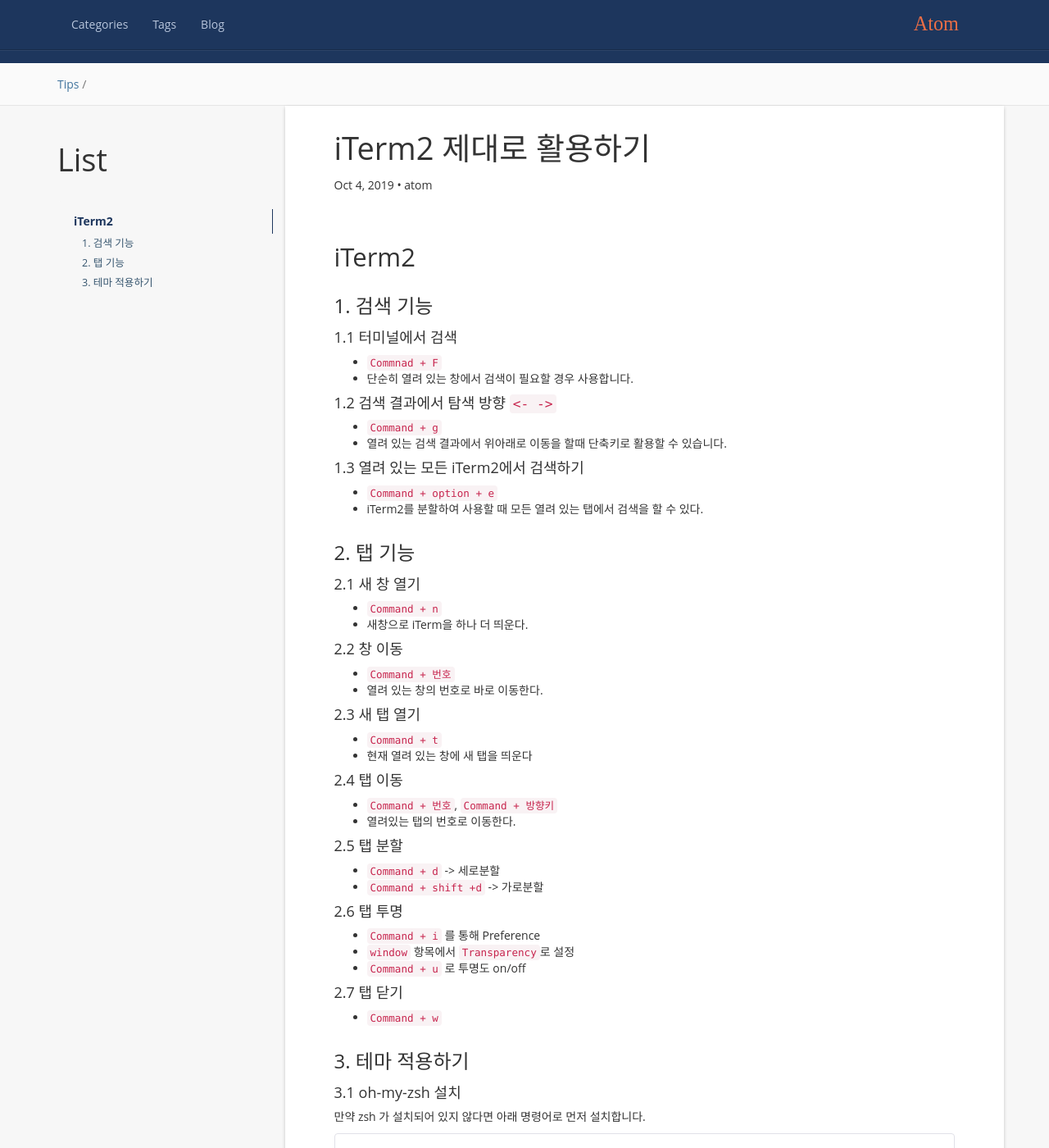
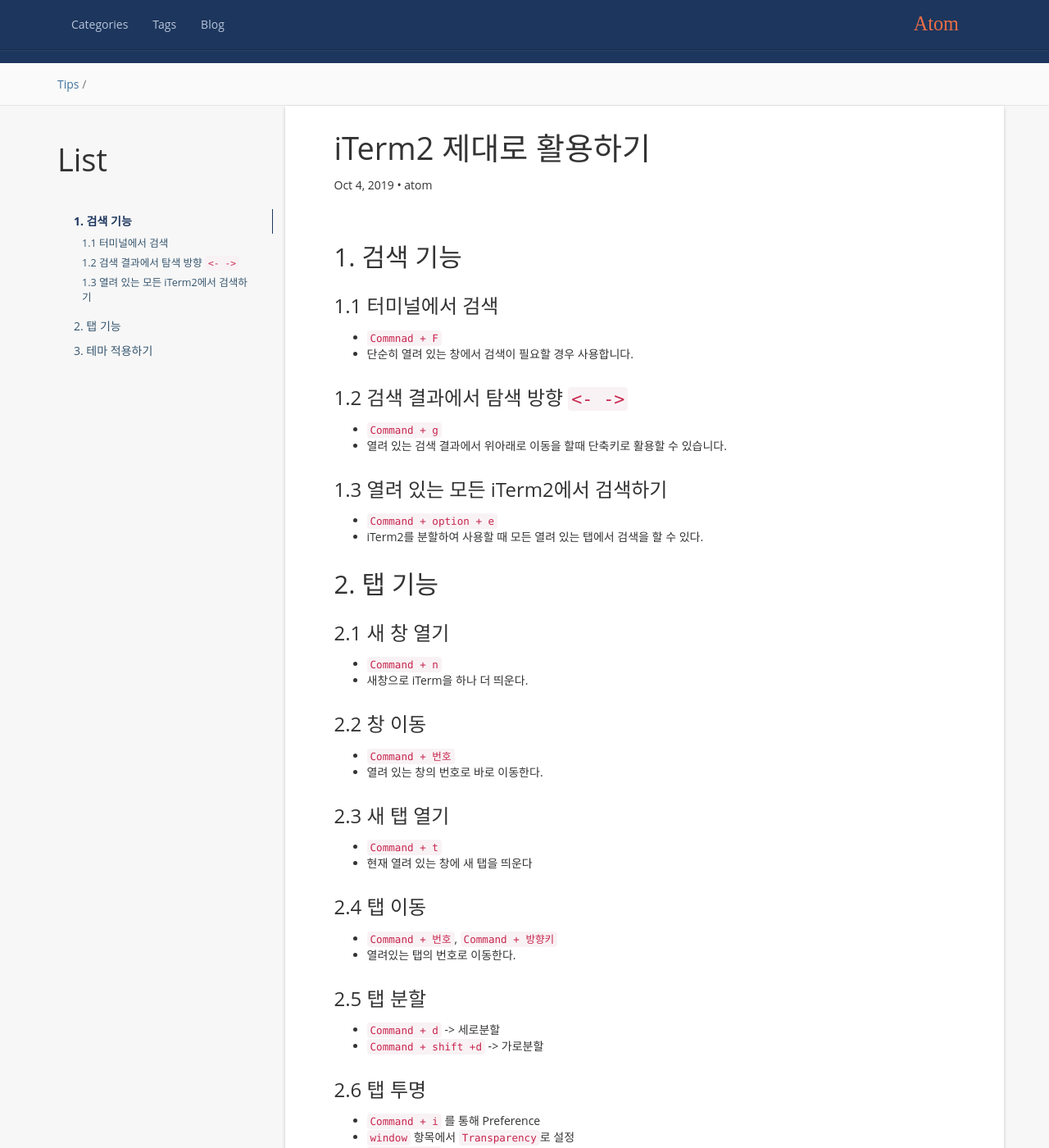
Before and after one commit to atomwoww/atomwoww.github.io, a Jekyll site: the page built from _posts/2019-10-04-iterm2_mac.md, in a window 1280 px wide and 1400 px high, scrolled down 200 px. Shown: the whole window at 82% size. Built offline with Jekyll 4.4.1, drawn with Linux system fonts in a browser that asks for light colours; nearby versions of some CDN libraries; a script that is not in the unit is left out; comment, search, counter and statistics services are not loaded.

Commit message:
remove ##

````diff
--- a/_posts/2019-10-04-iterm2_mac.md
+++ b/_posts/2019-10-04-iterm2_mac.md
@@ -10,70 +10,68 @@
 * content
 {:toc}
 
-## iTerm2
+## 1. 검색 기능
 
-### 1. 검색 기능
+### 1.1 터미널에서 검색
 
-#### 1.1 터미널에서 검색
+* `Commnad + F`
+* 단순히 열려 있는 창에서 검색이 필요할 경우 사용합니다.
 
-- `Commnad + F`
-- 단순히 열려 있는 창에서 검색이 필요할 경우 사용합니다.
+### 1.2 검색 결과에서 탐색 방향 `<- ->`
 
-#### 1.2 검색 결과에서 탐색 방향 `<- ->`
+* `Command + g`
+* 열려 있는 검색 결과에서 위아래로 이동을 할때 단축키로 활용할 수 있습니다.
 
-- `Command + g`
-- 열려 있는 검색 결과에서 위아래로 이동을 할때 단축키로 활용할 수 있습니다.
+### 1.3 열려 있는 모든 iTerm2에서 검색하기
 
-#### 1.3 열려 있는 모든 iTerm2에서 검색하기
+* `Command + option + e`
+* iTerm2를 분할하여 사용할 때 모든 열려 있는 탭에서 검색을 할 수 있다.
 
-- `Command + option + e`
-- iTerm2를 분할하여 사용할 때 모든 열려 있는 탭에서 검색을 할 수 있다.
+## 2. 탭 기능
 
-### 2. 탭 기능
+### 2.1 새 창 열기
 
-#### 2.1 새 창 열기
+* `Command + n`
+* 새창으로 iTerm을 하나 더 띄운다.
 
-- `Command + n`
-- 새창으로 iTerm을 하나 더 띄운다.
+### 2.2 창 이동
 
-#### 2.2 창 이동
+* `Command + 번호`
+* 열려 있는 창의 번호로 바로 이동한다.
 
-- `Command + 번호`
-- 열려 있는 창의 번호로 바로 이동한다.
+### 2.3 새 탭 열기
 
-#### 2.3 새 탭 열기
+* `Command + t`
+* 현재 열려 있는 창에 새 탭을 띄운다
 
-- `Command + t`
-- 현재 열려 있는 창에 새 탭을 띄운다
+### 2.4 탭 이동
 
-#### 2.4 탭 이동
+* `Command + 번호`, `Command + 방향키`
+* 열려있는 탭의 번호로 이동한다.
 
-- `Command + 번호`, `Command + 방향키`
-- 열려있는 탭의 번호로 이동한다.
+### 2.5 탭 분할
 
-#### 2.5 탭 분할
+* `Command + d` -> 세로분할
+* `Command + shift +d` -> 가로분할
 
-- `Command + d` -> 세로분할
-- `Command + shift +d` -> 가로분할
+### 2.6 탭 투명
 
-#### 2.6 탭 투명
+* `Command + i` 를 통해 Preference
+* `window` 항목에서 `Transparency`로 설정
+* `Command + u` 로 투명도 on/off
 
-- `Command + i` 를 통해 Preference
-- `window` 항목에서 `Transparency`로 설정
-- `Command + u` 로 투명도 on/off
+### 2.7 탭 닫기
 
-#### 2.7 탭 닫기
+* `Command + w`
 
-- `Command + w`
+## 3. 테마 적용하기
 
-### 3. 테마 적용하기
-
-#### 3.1 oh-my-zsh 설치
+### 3.1 oh-my-zsh 설치
 
 만약 zsh 가 설치되어 있지 않다면 아래 명령어로 먼저 설치합니다.
 
 ```shell
-$ brew install zsh    # zsh 다운로드
+brew install zsh    # zsh 다운로드
 ```
 
 이제 zsh를 기본 쉘로 바꿉니다
@@ -84,23 +82,23 @@
 $ sh -c "$(curl -fsSL https://raw.githubusercontent.com/robbyrussell/oh-my-zsh/master/tools/install.sh)"  # oh my zsh 다운로드
 ```
 
-#### 3.2 oh-my-zsh 플러그인 설치
+### 3.2 oh-my-zsh 플러그인 설치
 
-#### 3.2.1 autojump 설치
+### 3.2.1 autojump 설치
 
 ```shell
 brew install autojump
 echo "plugins=(autojump)" >> ${ZDOTDIR:-$HOME}/.zshrc # bash에 설정
 ```
 
-#### 3.2.2 autosuggestions 설치
+### 3.2.2 autosuggestions 설치
 
 ```shell
 brew install zsh-autosuggestions
 echo "source /usr/local/share/zsh-autosuggestions/zsh-autosuggestions.zsh" >> ${ZDOTDIR:-$HOME}/.zshrc
 ```
 
-#### 3.2.3 syntax highlighter 설치
+### 3.2.3 syntax highlighter 설치
 
 ```shell
 cd ~/.oh-my-zsh/custom/plugins
@@ -108,7 +106,7 @@
 echo "source ${(q-)PWD}/zsh-syntax-highlighting/zsh-syntax-highlighting.zsh" >> ${ZDOTDIR:-$HOME}/.zshrc
 ```
 
-#### 3.2.4 설정 값 적용
+### 3.2.4 설정 값 적용
 
 ```shell
 source ~/.zshrc
````
